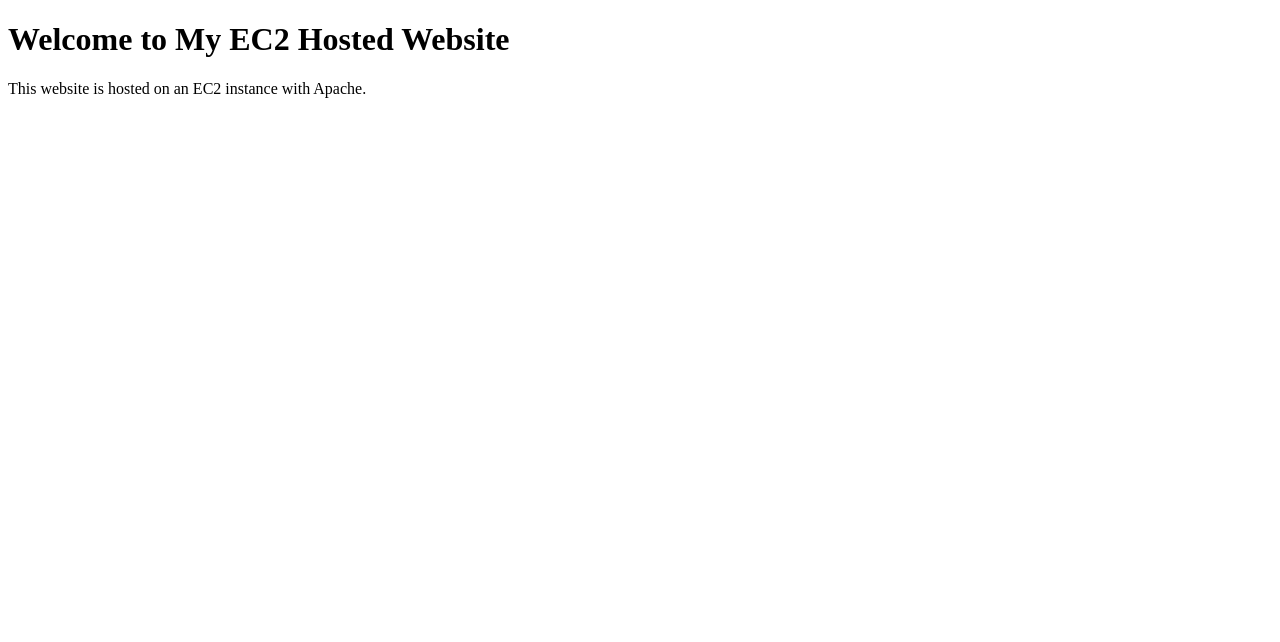
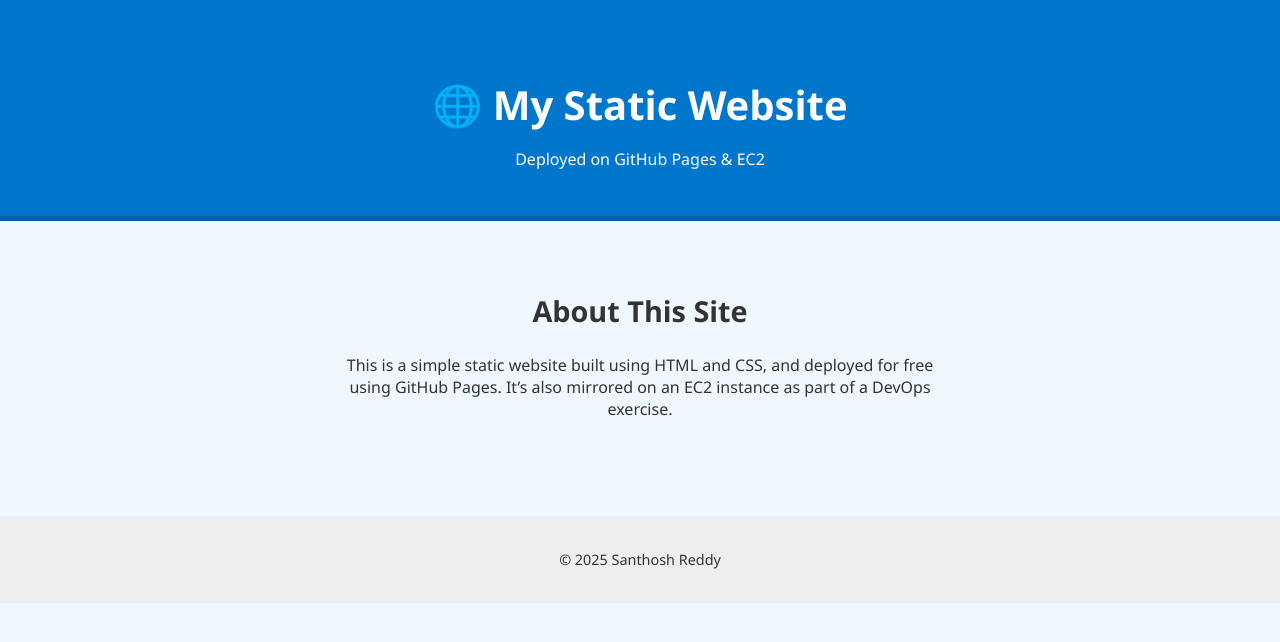
Before and after one commit to Santhoshreddy1818/static-website, a plain HTML site: page index.html in a window 1280 px wide. Drawn offline with Linux system fonts and the light colour scheme.

Commit message:
Updated website layout and styles

```diff
--- a/index.html
+++ b/index.html
@@ -1,13 +1,25 @@
 <!DOCTYPE html>
 <html lang="en">
 <head>
-    <meta charset="UTF-8">
-    <meta name="viewport" content="width=device-width, initial-scale=1.0">
-    <title>My EC2 Hosted Website</title>
-    <link rel="stylesheet" href="styles.css">
+  <meta charset="UTF-8">
+  <title>Welcome | My Static Website</title>
+  <link rel="stylesheet" href="styles.css">
 </head>
 <body>
-    <h1>Welcome to My EC2 Hosted Website</h1>
-    <p>This website is hosted on an EC2 instance with Apache.</p>
+  <header>
+    <h1>🌐 My Static Website</h1>
+    <p>Deployed on GitHub Pages & EC2</p>
+  </header>
+
+  <main>
+    <section class="about">
+      <h2>About This Site</h2>
+      <p>This is a simple static website built using HTML and CSS, and deployed for free using GitHub Pages. It’s also mirrored on an EC2 instance as part of a DevOps exercise.</p>
+    </section>
+  </main>
+
+  <footer>
+    <p>&copy; 2025 Santhosh Reddy</p>
+  </footer>
 </body>
 </html>
--- /dev/null
+++ b/styles.css
@@ -0,0 +1,41 @@
+body {
+  font-family: 'Segoe UI', Tahoma, Geneva, Verdana, sans-serif;
+  margin: 0;
+  padding: 0;
+  background-color: #f0f8ff;
+  color: #333;
+  text-align: center;
+}
+
+header {
+  background-color: #0077cc;
+  color: white;
+  padding: 50px 20px 30px;
+  border-bottom: 5px solid #005fa3;
+}
+
+h1 {
+  font-size: 2.5rem;
+  margin-bottom: 10px;
+}
+
+h2 {
+  font-size: 1.8rem;
+  margin-top: 30px;
+}
+
+main {
+  padding: 40px 20px;
+}
+
+.about {
+  max-width: 600px;
+  margin: auto;
+}
+
+footer {
+  margin-top: 40px;
+  padding: 20px;
+  background-color: #eee;
+  font-size: 0.9rem;
+}
```
